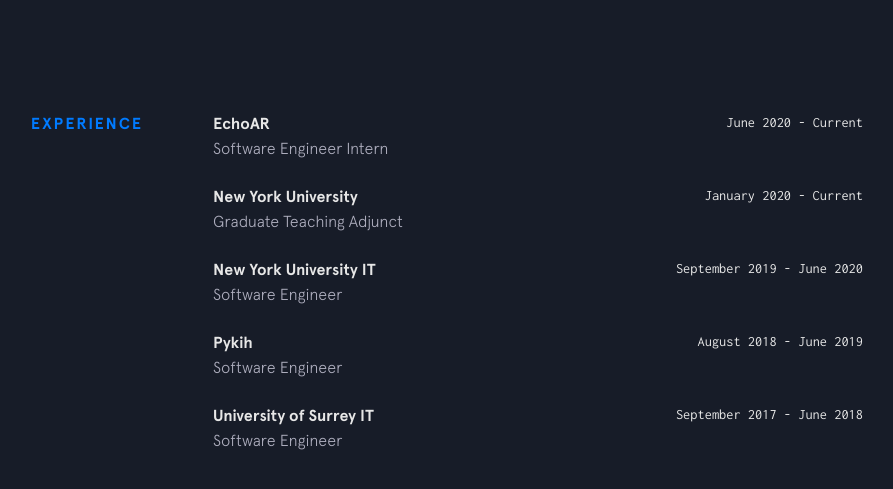
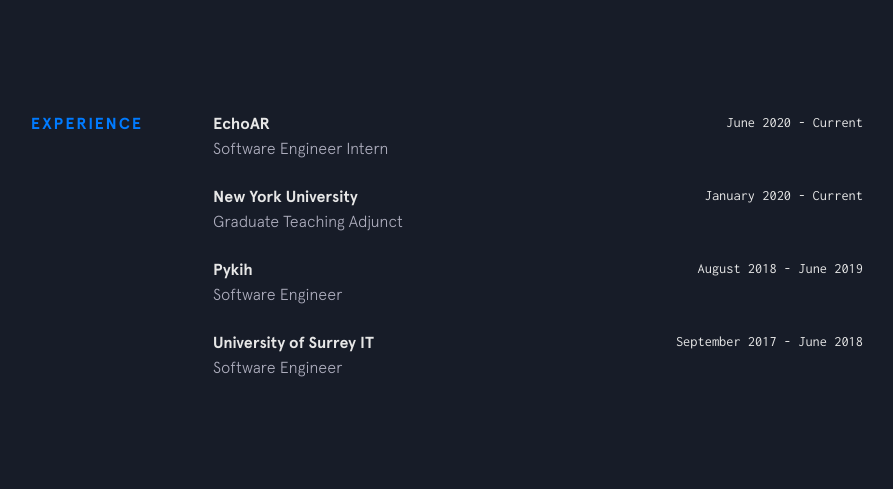
Before and after one commit to mohitnihalani/mohitnihalani.github.io, a Jekyll site: the page built from index.html, in a window 1280 px wide and 900 px high, scrolled down 2623 px, cut to the strip 0-555 px from the top of the window. Shown: the top 489 px of the strip, without its empty margins (237-1130 px from the left). Built offline with Jekyll 4.4.1, drawn with Linux system fonts in a browser that asks for light colours; nearby versions of some CDN libraries.

Commit message:
Remove NYU IT

```diff
--- a/_data/experience.yml
+++ b/_data/experience.yml
@@ -8,11 +8,6 @@
   time: January 2020 - Current
   position: Graduate Teaching Adjunct
 
-- company: New York University IT
-  url: https://cs.nyu.edu/
-  time: September 2019 - June 2020
-  position: Software Engineer
-
 - company: Pykih
   url: https://pykih.com/
   time: August 2018 - June 2019
```
